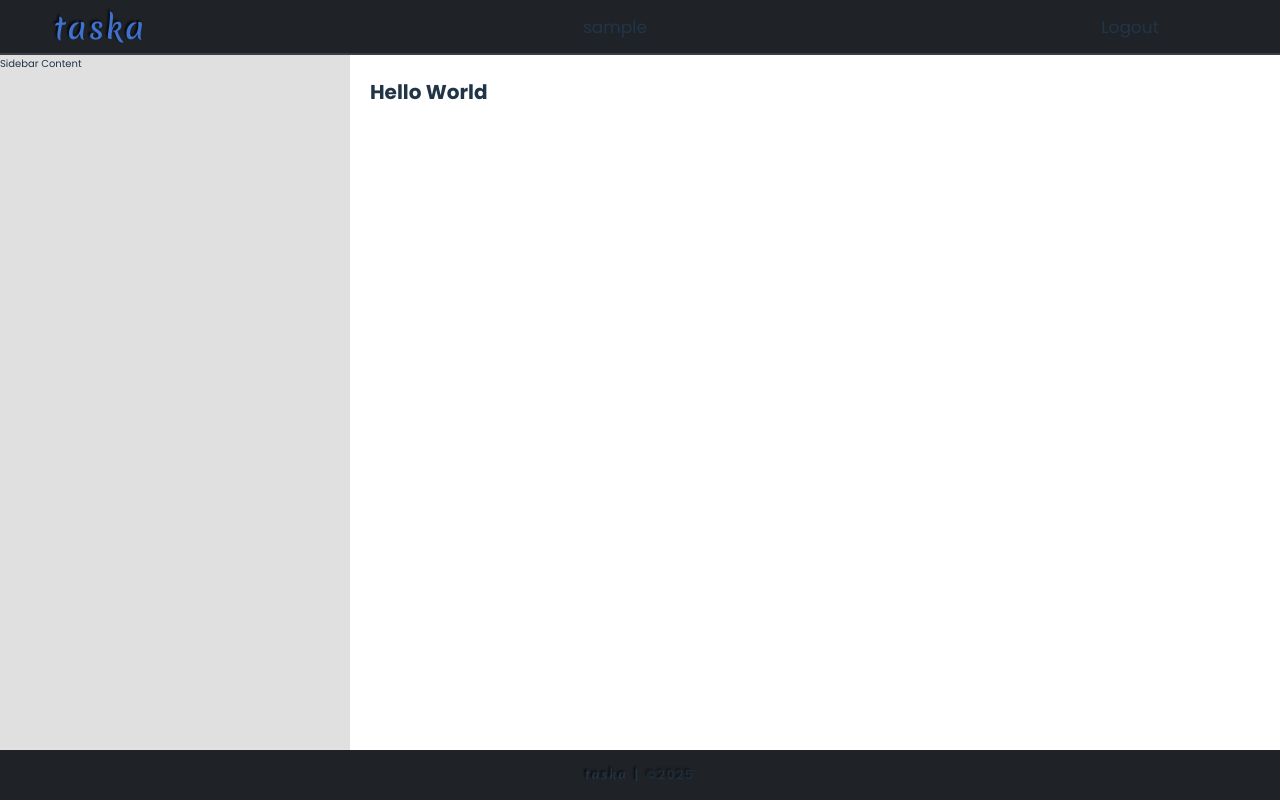
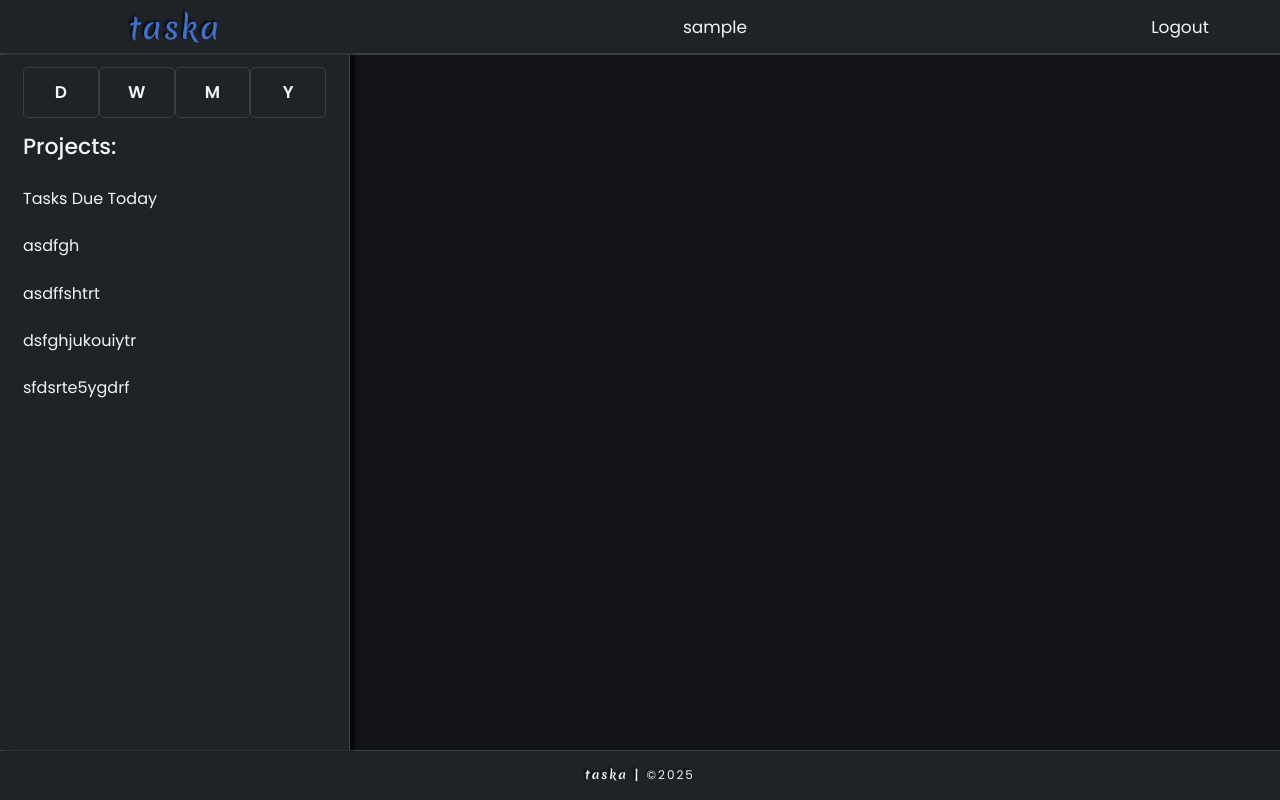
Before and after one commit to deKoder-ai/django_taska_v01, a Django app: page /taska/ in a window 1280 px wide. Run offline with Django 5.2, Linux system fonts and the light colour scheme; the visitor is signed in with stand-in values (Sample User, id 1).

Commit message:
Sidebar layout and styling

```diff
--- a/taska_app/static/css/base.css
+++ b/taska_app/static/css/base.css
@@ -83,7 +83,9 @@
   min-height: 100vh;
 }
 button {
+  color: var(--col-text-prim);
   cursor: pointer;
+  background-color: inherit;
 }
 
 /* _________________________________________________________________________
@@ -156,7 +158,9 @@
 .line-spacer {
   margin-top: 1.4rem;
 }
-
+.z-index-1000 {
+  z-index: 1000;
+}
 /* _________________________________________________________________________
 -好运-0☢0-----0☢0☠☠0☢0-----0☢0☠☠0☢0-----0☢0☠☠0☢0-----0☢0☠☠0☢0-----0☢0-好运-
 ‾‾‾‾‾‾‾‾‾‾‾‾‾‾‾‾‾‾‾‾‾‾‾‾‾‾‾‾‾‾‾‾‾‾‾‾‾‾‾‾‾‾‾‾‾‾‾‾‾‾‾‾‾‾‾‾‾‾‾‾‾‾‾‾‾‾‾‾‾‾‾‾‾ */
@@ -231,7 +235,7 @@
 
 
 
-@media (prefers-color-scheme: light) {
+/* @media (prefers-color-scheme: light) {
   :root {
     color: #213547;
     background-color: #ffffff;
@@ -242,4 +246,4 @@
   button {
     background-color: #f9f9f9;
   }
-}
+} */
--- a/taska_app/static/css/taska.css
+++ b/taska_app/static/css/taska.css
@@ -3,7 +3,7 @@
   height: 55px;
   background-color: var(--col-surface);
   display: grid;
-  grid-template-columns: 200px 2fr 200px 50px;
+  /* grid-template-columns: 350px 2fr 200px; */
   align-items: center;
   text-align: center;
   font-size: 1.7rem;
@@ -54,138 +54,75 @@
 /* _________________________________________________________________________
 -好运-0☢0-----0☢0☠☠0☢0-----0☢0☠☠0☢0-----0☢0☠☠0☢0-----0☢0☠☠0☢0-----0☢0-好运-
 ‾‾‾‾‾‾‾‾‾‾‾‾‾‾‾‾‾‾‾‾‾‾‾‾‾‾‾‾‾‾‾‾‾‾‾‾‾‾‾‾‾‾‾‾‾‾‾‾‾‾‾‾‾‾‾‾‾‾‾‾‾‾‾‾‾‾‾‾‾‾‾‾‾ */
-.header {
-  height: var(--header-height);
+.main {
   display: flex;
-  align-items: center;
-  padding: 0 20px;
-  background: #f0f0f0;
-  position: relative;
-  z-index: 30;
+}
+.sidebar {
+  width: 350px;
+  height: calc(100vh - 105px);
+  background-color: var(--col-surface);
+  transition: transform 0.3s ease;
+  z-index: 100;
+  border-right: 1px solid var(--col-neutral);
+  box-shadow: 5px 0px 3px rgba(0, 0, 0, 0.699);
+}
+.sidebar h2 {
+  font-size: 2.2rem;
+  font-weight: 500;
+  padding: 1rem 2.3rem;
+}
+.sb-btn {
+  font-size: 1.6rem;
+  width: 100%;
+  padding: 1rem 0rem 1rem 2.3rem;
+  text-align: left;
+  font-weight: 400;
+}
+.sb-btn:hover {
+  font-weight: 500;
+  background-color: var(--col-prim);
+  text-shadow: 3px 3px 3px rgba(0, 0, 0, 0.479);
+  box-shadow: 3px 3px 3px rgba(0, 0, 0, 0.479);
+}
+.sb-freq-btn-div {
+  padding: 1.2rem 2.3rem 0rem 2.3rem;
+}
+.sb-freq-btn {
+  padding: 1rem 0rem;
+  font-size: 1.7rem;
+  font-weight: 600;
+  width: 25%;
+  border: 1px solid var(--col-neutral);
+  border-radius: 5px;
+  text-align: center;
+}
+.content {
+  flex-grow: 1;
+  height: calc(100vh - 105px);
+  padding: 20px;
+  width: calc(100% - 370px);
+  background-color: var(--col-bcg);
+  /* transition: margin-left 0.3s ease; */
 }
 
-.sidebar-toggle {
-  display: none;
-  background: none;
-  border: none;
-  cursor: pointer;
-  padding: 10px;
-  margin-right: 10px;
-}
 
-.hamburger {
-  display: block;
-  width: 25px;
-  height: 3px;
-  background: #333;
-  position: relative;
-}
-
-.hamburger::before,
-.hamburger::after {
-  content: '';
-  position: absolute;
-  width: 25px;
-  height: 3px;
-  background: #333;
-}
-
-.hamburger::before {
-  top: -8px;
-}
-
-.hamburger::after {
-  bottom: -8px;
-}
-
-.main-container {
-  width: 100vw;
-  height: calc(100vh - var(--header-height));
-  display: flex;
-  position: relative;
-}
-
-.sidebar {
-  width: var(--sidebar-width);
-  height: 100%;
-  background: #e0e0e0;
-  transition: transform 0.3s ease;
-  position: relative;
-}
-
-.content {
-  flex: 1;
-  padding: 20px;
-  overflow: auto;
-}
-
-.sidebar-close {
-  display: none;
-  position: absolute;
-  top: 10px;
-  right: 10px;
-  background: none;
-  border: none;
-  font-size: 24px;
-  cursor: pointer;
-  z-index: 25;
-}
-
-.sidebar-hover-area {
-  display: none;
-  position: absolute;
-  left: 0;
-  top: 0;
-  width: var(--hover-area-width);
-  height: 100%;
-  z-index: 15;
-}
-
-.sidebar-overlay {
-  display: none;
-  position: fixed;
-  top: var(--header-height);
-  left: 0;
-  right: 0;
-  bottom: 0;
-  background: rgba(0, 0, 0, 0.5);
-  z-index: 10;
-}
-
-@media (max-width: 650px) {
+@media (min-width: 1000px) {
+  .navbar {
+    grid-template-columns: 350px 2fr 200px;
+  }
   .sidebar {
-    position: fixed;
-    top: var(--header-height);
-    left: 0;
-    height: calc(100vh - var(--header-height));
-    transform: translateX(-100%);
-    z-index: 20;
-  }
-
-  .sidebar.active {
-    transform: translateX(0);
-  }
-
-  .sidebar-hover-area {
-    display: block;
-  }
-
-  .sidebar-toggle {
-    display: block;
-  }
-
-  .sidebar-close {
-    display: block;
-  }
-
-  .sidebar-overlay.active {
-    display: block;
+    width: 350px;
   }
 }
-
-@media (min-width: 651px) {
-  .sidebar-overlay {
-    display: none !important;
+@media (max-width: 999px) {
+  .navbar {
+    grid-template-columns: 170px 2fr 170px;
+  }
+  .sidebar {
+    display: none;
+  }
+  .content {
+    width: 100%;
   }
 }
 
@@ -206,4 +143,5 @@
   font-weight: 400;
   letter-spacing: 0.2rem;
   text-shadow: -2px -2px 2px #000000b0;
+  border-top: 1px solid var(--col-neutral);
 }
--- a/taska_app/templates/taska_app/taska.html
+++ b/taska_app/templates/taska_app/taska.html
@@ -9,32 +9,39 @@
 
 {% block content %}
   {% if user.is_authenticated %}
-    <nav class="navbar">
+    <nav class="navbar z-index-1000">
       <a href="" class="logo">taska</a>
       <p>{{ user.username }}</p>
       <form action="{% url 'logout' %}" method="post">
         {% csrf_token %}
         <button type="submit" class="nav-logout">Logout</button>
-        <button class="sidebar-toggle" aria-label="Toggle sidebar">
+        <!-- <button class="sidebar-toggle" aria-label="Toggle sidebar">
           <span class="hamburger"></span>
-        </button>
+        </button> -->
       </form>
     </nav>
 
-    <div class="main-container">
-      <!-- <div class="sidebar-overlay"></div> -->
-      <div class="sidebar-hover-area"></div>
-
-      <aside class="sidebar">
-        <button class="sidebar-close" aria-label="Close sidebar">×</button>
-        <div class="sidebar-content">
-          Sidebar Content
-        </div>
-      </aside>
-
-      <main class="content">
-        <h1>Hello World</h1>
-      </main>
+    <div class="main">
+      <div class="sidebar">
+        <ul>
+          <div class="flex-between sb-freq-btn-div">
+            <button class="sb-freq-btn sb-btn ">D</button>
+            <button class="sb-freq-btn sb-btn ">W</button>
+            <button class="sb-freq-btn sb-btn ">M</button>
+            <button class="sb-freq-btn sb-btn ">Y</button>
+          </div>
+        </ul>
+        <ul>
+          <h2>Projects:</h2>
+          <button class="sb-btn">Tasks Due Today</button>
+          <button class="sb-btn">asdfgh</button>
+          <button class="sb-btn">asdffshtrt</button>
+          <button class="sb-btn">dsfghjukouiytr</button>
+          <button class="sb-btn">sfdsrte5ygdrf</button>
+          <!-- fill with task list ordered by date -->
+        </ul>
+      </div>
+      <div class="content"></div>
     </div>
 
     <footer class="foot">
```
Also changed, not shown: taska_app/static/js/taska.js (+30 -49 lines).
